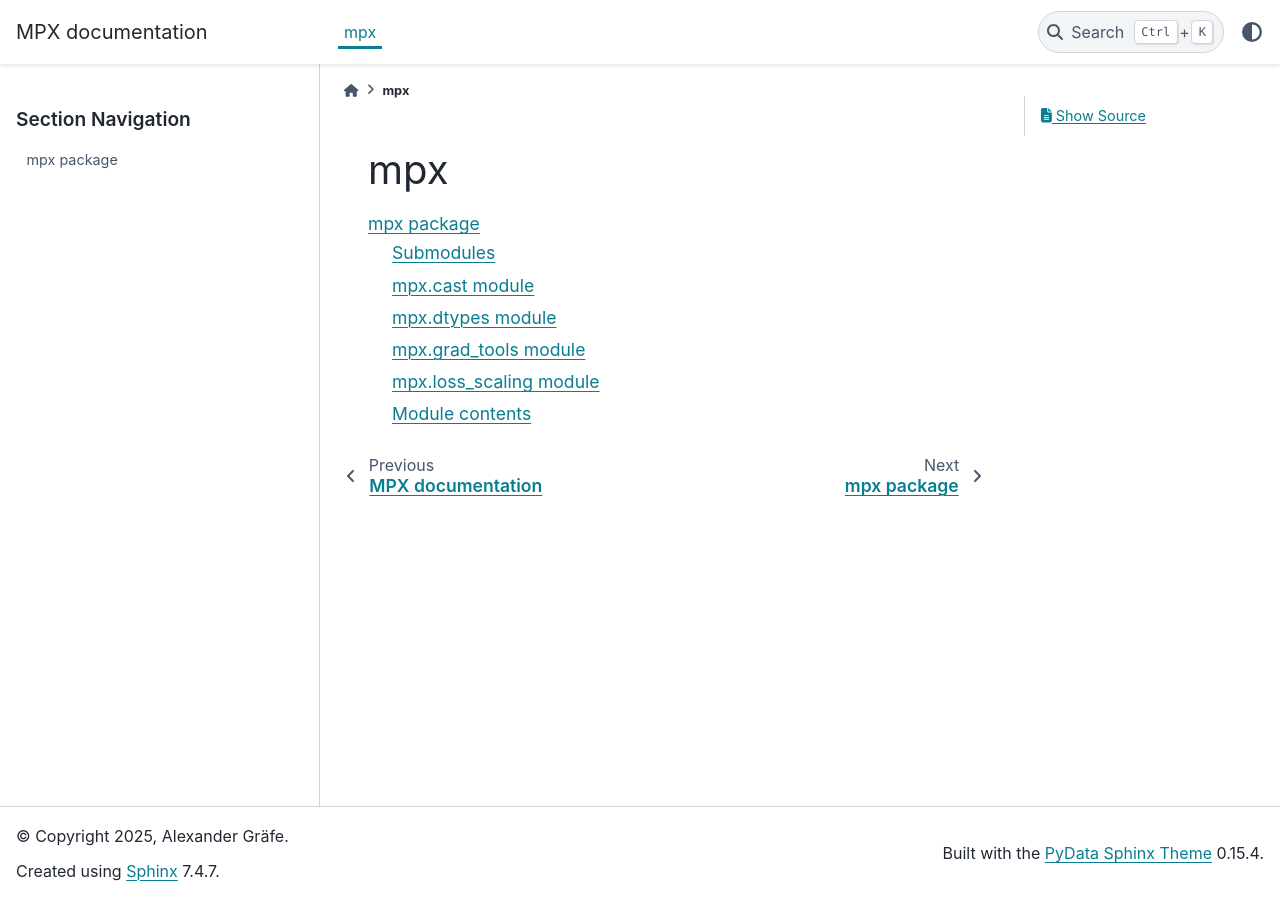
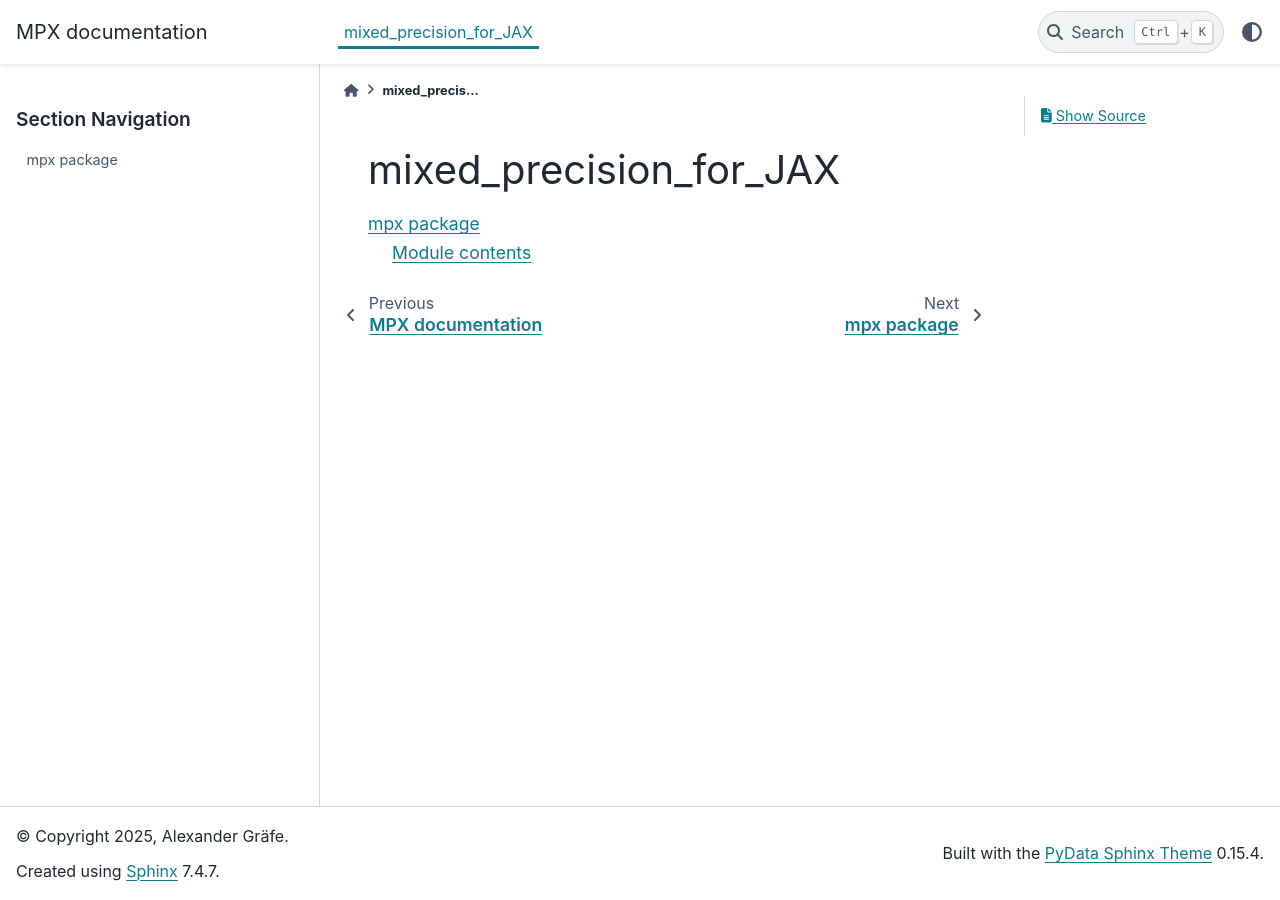
Before and after one commit to Data-Science-in-Mechanical-Engineering/mixed_precision_for_JAX, a Sphinx documentation site: the page built from docs/modules.rst, in a window 1280 px wide. Built offline with Sphinx 7.4.7 and the PyData theme 0.15.4, drawn with Linux system fonts in a browser that asks for light colours.

Commit message:
changed workflow again

```diff
--- a/docs/conf.py
+++ b/docs/conf.py
@@ -9,7 +9,7 @@
 import sys
 from pathlib import Path
 
-# sys.path.insert(0, str(Path('..').resolve()))
+sys.path.insert(0, str(Path('..').resolve()))
 
 project = 'MPX'
 copyright = '2025, Alexander Gräfe'
--- a/docs/modules.rst
+++ b/docs/modules.rst
@@ -1,5 +1,5 @@
-mpx
-===
+mixed_precision_for_JAX
+=======================
 
 .. toctree::
    :maxdepth: 4
--- a/docs/mpx.rst
+++ b/docs/mpx.rst
@@ -1,40 +1,5 @@
 mpx package
 ===========
-
-Submodules
-----------
-
-mpx.cast module
----------------
-
-.. automodule:: mpx.cast
-   :members:
-   :show-inheritance:
-   :undoc-members:
-
-mpx.dtypes module
------------------
-
-.. automodule:: mpx.dtypes
-   :members:
-   :show-inheritance:
-   :undoc-members:
-
-mpx.grad\_tools module
-----------------------
-
-.. automodule:: mpx.grad_tools
-   :members:
-   :show-inheritance:
-   :undoc-members:
-
-mpx.loss\_scaling module
-------------------------
-
-.. automodule:: mpx.loss_scaling
-   :members:
-   :show-inheritance:
-   :undoc-members:
 
 Module contents
 ---------------
```
Also changed, not shown: 1 other file.
